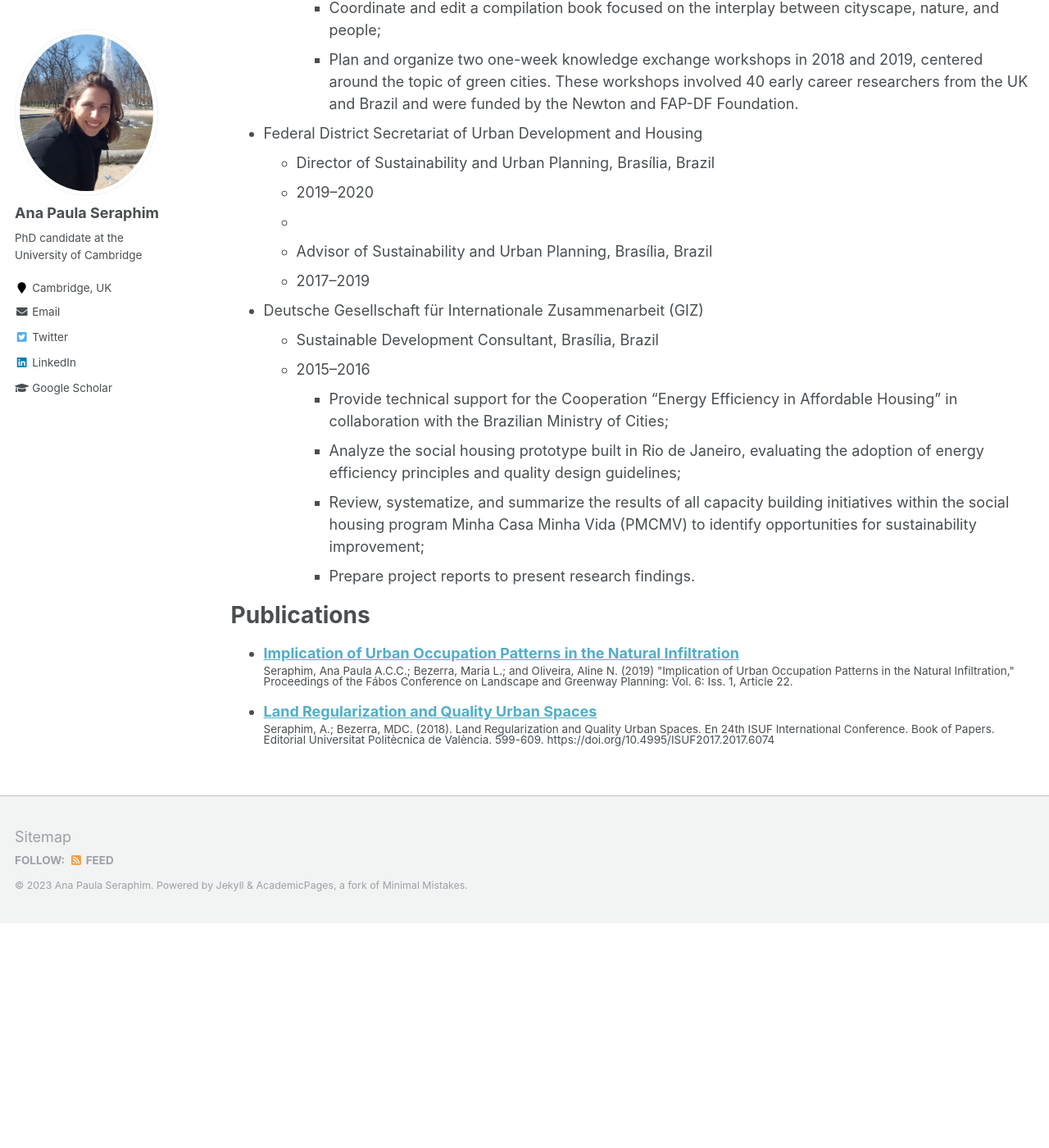
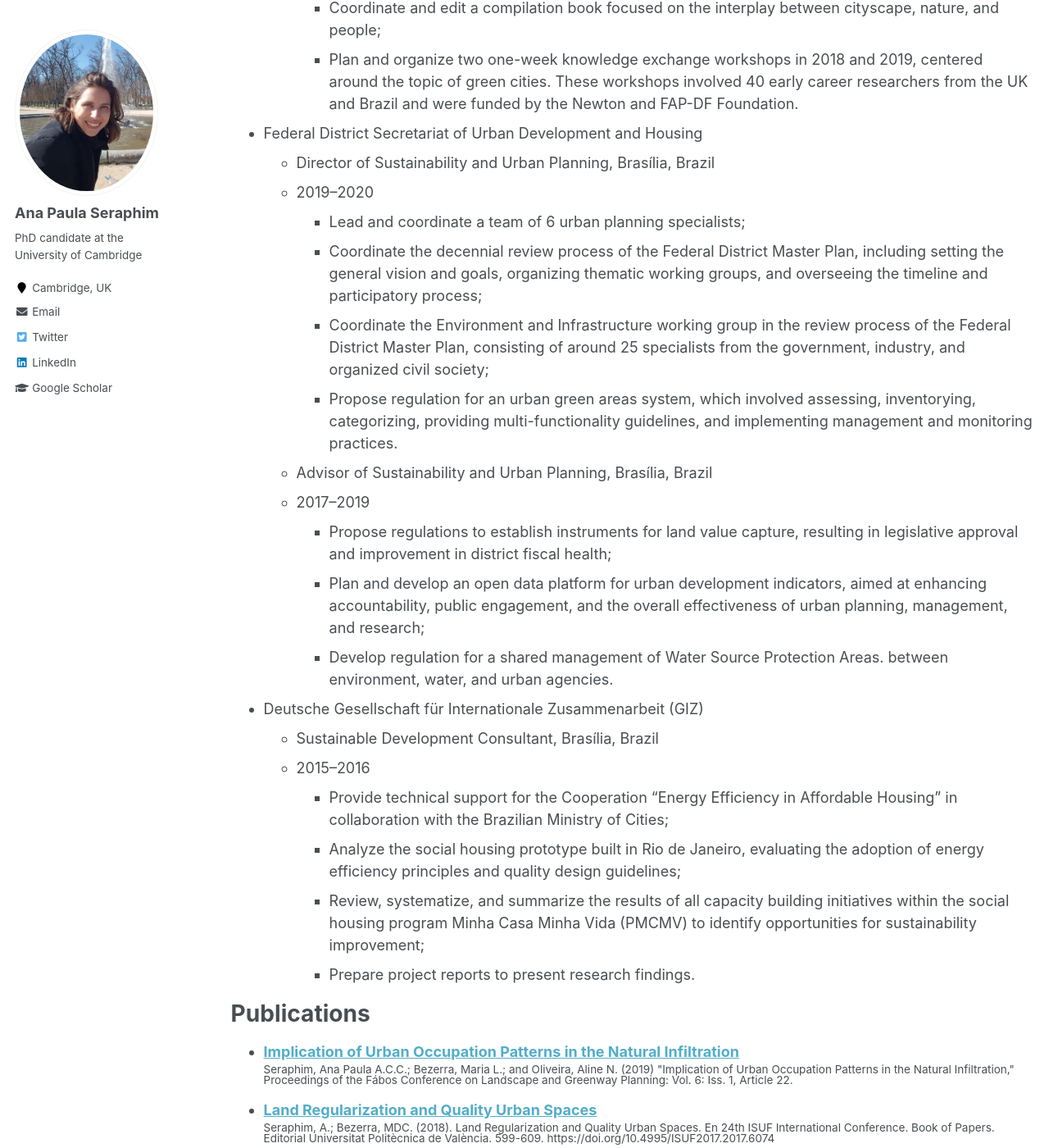
Before and after one commit to anapaccs/anapaccs.github.io, a Jekyll site: the page built from _pages/cv.md, in a window 1280 px wide and 1400 px high, scrolled down 1951 px. Shown: the whole window at 82% size. Built offline with Jekyll 4.4.1, drawn with Linux system fonts in a browser that asks for light colours; before the commit the page ends 3077 px from its top, so only the background shows below that.

Commit message:
Complete cv page

```diff
--- a/_pages/cv.md
+++ b/_pages/cv.md
@@ -64,9 +64,15 @@ Work experience
 * Federal District Secretariat of Urban Development and Housing
   * Director of Sustainability and Urban Planning, Brasília, Brazil
   * 2019--2020
-  *
+    * Lead and coordinate a team of 6 urban planning specialists;
+    * Coordinate the decennial review process of the Federal District Master Plan, including setting the general vision and goals, organizing thematic working groups, and overseeing the timeline and participatory process;
+    * Coordinate the Environment and Infrastructure working group in the review process of the Federal District Master Plan, consisting of around 25 specialists from the government, industry, and organized civil society;
+    * Propose regulation for an urban green areas system, which involved assessing, inventorying, categorizing, providing multi-functionality guidelines, and implementing management and monitoring practices.
   * Advisor of Sustainability and Urban Planning, Brasília, Brazil
   * 2017--2019
+    * Propose regulations to establish instruments for land value capture, resulting in legislative approval and improvement in district fiscal health;
+    * Plan and develop an open data platform for urban development indicators, aimed at enhancing accountability, public engagement, and the overall effectiveness of urban planning, management, and research;
+    * Develop regulation for a shared management of Water Source Protection Areas. between environment, water, and urban agencies.
 
 * Deutsche Gesellschaft für Internationale Zusammenarbeit (GIZ)
   * Sustainable Development Consultant, Brasília, Brazil
```
